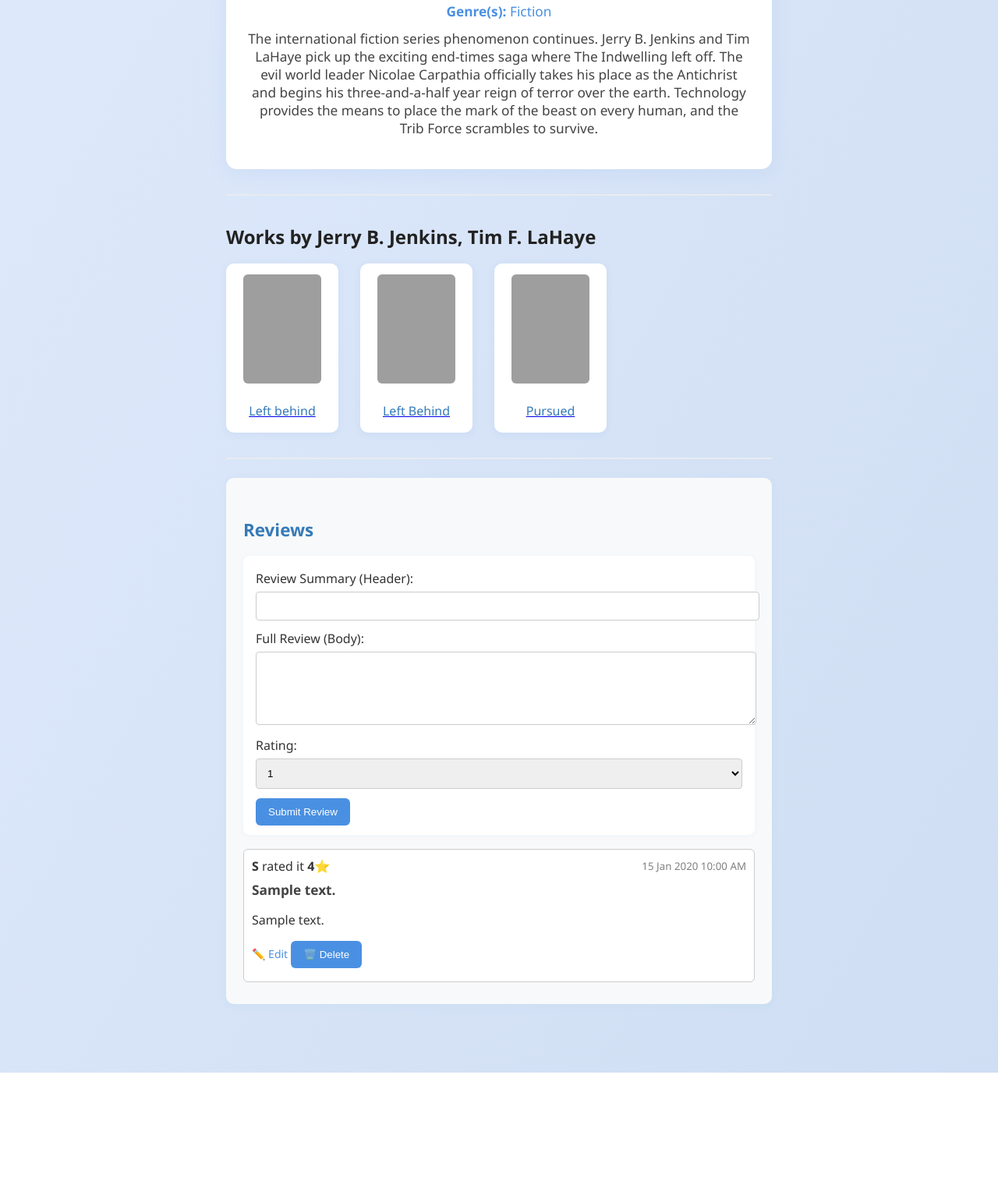
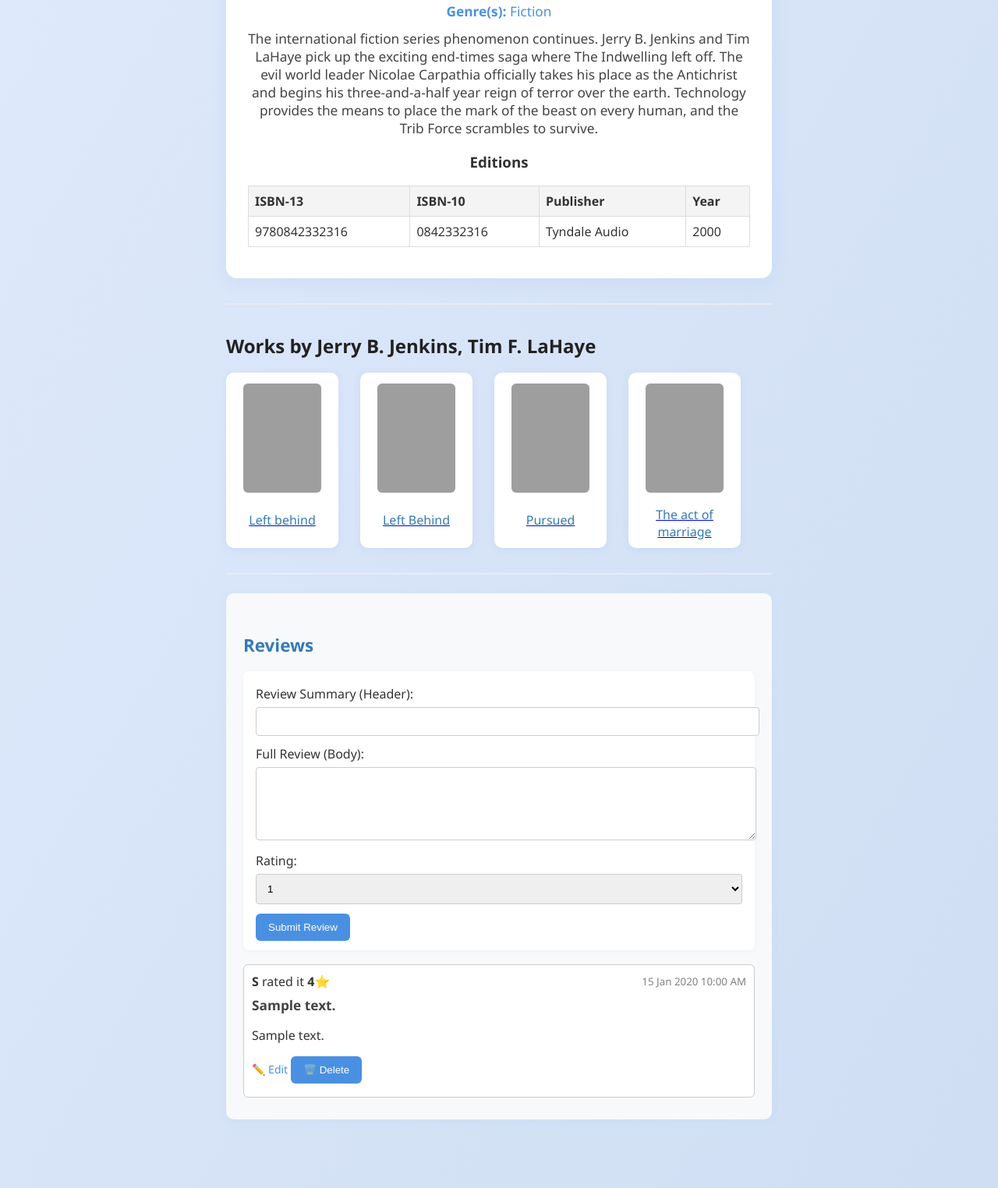
Before and after one commit to Kwongmingwei/INF2003, a Flask app: page /book/1 in a window 1280 px wide. Shown: the part 546-2070 px from the top of the page at 78% size. Before the commit the page ends 1922 px from the top, so only its background shows below. Run offline with Flask 3, Linux system fonts and the light colour scheme; a user stored in the database is signed in; data comes from the database, SQL or seed files in the repository; a database or web service that is not in the repository returns one stand-in record (values such as "Sample title"); some libraries are stand-ins or nearby versions; grey boxes are pictures that could not be loaded.

Commit message:
Book edition display info

```diff
--- a/app.py
+++ b/app.py
@@ -48,15 +48,18 @@ def book_detail(book_id):
     author_ids = book.get("author_ids", [])
     author_books = []
     if author_ids:
-        author_books = fetch_top_books_by_authors(author_ids, limit=3, work_id=book_id)
+        author_books = fetch_top_books_by_authors(author_ids, limit=4, work_id=book_id)
     if not book:
         return "Book not found", 404
+
+    editions = fetch_editions_for_work(book_id)
+
 
     isbn13 = book.get("isbn13")
     book_reviews = get_reviews_by_isbn(isbn13) if isbn13 else []
 
     return render_template("book_detail.html", book=book, book_id=book_id, reviews=book_reviews,
-                           author_books=author_books)
+                           author_books=author_books,editions=editions)
 
 
 @app.template_filter('format_datetime')
--- a/sql_service.py
+++ b/sql_service.py
@@ -209,7 +209,7 @@ def fetch_book_details(work_id):
     cursor = conn.cursor(dictionary=True)
 
     cursor.execute("""
-        SELECT bw.title, bw.description, be.isbn13,be.cover_id,
+        SELECT bw.title, bw.description, be.isbn13,MIN(be.cover_id) AS cover_id,
                GROUP_CONCAT(DISTINCT a.name SEPARATOR ', ') AS authors,
                GROUP_CONCAT(DISTINCT g.genre_name SEPARATOR ', ') AS genres,
                GROUP_CONCAT(DISTINCT a.author_id) AS author_ids
@@ -244,7 +244,7 @@ def fetch_user_from_db(username):
     return user
 
 
-def fetch_top_books_by_authors(author_ids, limit=3, work_id=None):
+def fetch_top_books_by_authors(author_ids, limit=4, work_id=None):
     """
     Returns a list of the top books (by avg_rating DESC, then title ASC) for a list of author_ids.
     """
@@ -273,3 +273,20 @@ def fetch_top_books_by_authors(author_ids, limit=3, work_id=None):
     cursor.close()
     conn.close()
     return books
+
+def fetch_editions_for_work(work_id):
+    """
+    Returns a list of all editions for a given work_id, including isbn13, isbn10, publisher_name, and publish_year.
+    """
+    conn = get_db_connection()
+    cursor = conn.cursor(dictionary=True)
+    cursor.execute("""
+        SELECT isbn13, isbn10, publisher_name, publish_year
+        FROM book_edition
+        WHERE work_id = %s
+        ORDER BY publish_year DESC
+    """, (work_id,))
+    editions = cursor.fetchall()
+    cursor.close()
+    conn.close()
+    return editions
--- a/static/styles.css
+++ b/static/styles.css
@@ -679,3 +679,20 @@ button:hover {
   80% { opacity: 1; }
   100% { opacity: 0; display: none; }
 }
+
+.editions-table {
+  width: 100%;
+  border-collapse: collapse;
+  margin-bottom: 1em;
+}
+.editions-table th, .editions-table td {
+  border: 1px solid #ddd;
+  padding: 8px;
+  text-align: left;
+}
+.editions-table th {
+  background-color: #f4f4f4;
+}
+.editions-table tr:nth-child(even) {
+  background-color: #fafafa;
+}
--- a/templates/book_detail.html
+++ b/templates/book_detail.html
@@ -26,10 +26,36 @@
               class="book-cover-img" />
         {% endif %}
       </div>
+
       <h1 class="book-title">{{ book.title }}</h1>
       <p class="book-meta"><strong>Author(s):</strong> {{ book.authors }}</p>
       <p class="book-meta"><strong>Genre(s):</strong> {{ book.genres }}</p>
       <p class="book-description">{{ book.description }}</p>
+      {% if editions %}
+        <h3>Editions</h3>
+        <table class="editions-table">
+          <thead>
+            <tr>
+              <th>ISBN-13</th>
+              <th>ISBN-10</th>
+              <th>Publisher</th>
+              <th>Year</th>
+            </tr>
+          </thead>
+          <tbody>
+            {% for ed in editions %}
+            <tr>
+              <td>{{ ed.isbn13 }}</td>
+              <td>{{ ed.isbn10 }}</td>
+              <td>{{ ed.publisher_name }}</td>
+              <td>{{ ed.publish_year }}</td>
+            </tr>
+            {% endfor %}
+          </tbody>
+        </table>
+      {% else %}
+        <p>No editions found for this work.</p>
+      {% endif %}
     </div>
 
     <hr class="divider">
@@ -38,7 +64,7 @@
       <h2>Works by {{ book.authors }}</h2>
       {% if author_books %}
         <div class="authors-works-grid">
-          {% for work in author_books[:3] %}
+          {% for work in author_books[:4] %}
             <div class="authors-work-card">
               <a href="{{ url_for('book_detail', book_id=work.work_id) }}">
                 {% if work.cover_id %}
```
